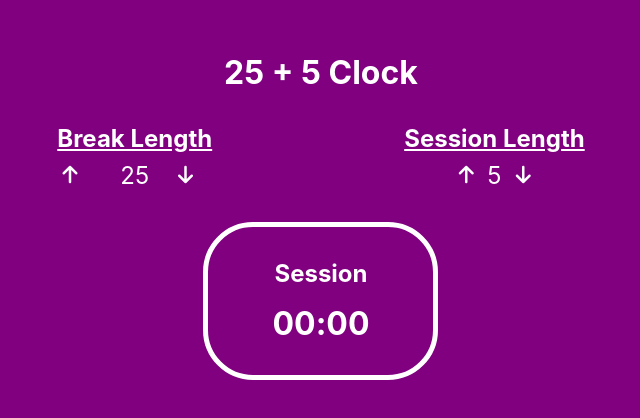
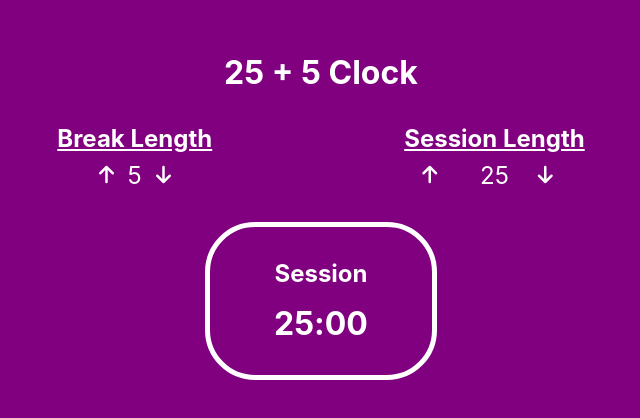
Before and after one commit to KylesTech95/react-timer, a React (Create React App) app: page / in a window 1280 px wide. Shown: the part 184-602 px from the top of the page, without its empty margins (319-959 px from the left). Built offline with nearby package versions, Linux system fonts and the light colour scheme.

Commit message:
updated click handlers

```diff
--- a/src/break.js
+++ b/src/break.js
@@ -4,9 +4,20 @@ export default class Break extends React.Component {
     constructor(props){
         super(props);
         this.state={
-            minutes:this.props.minutes
+            berak_min: this.props.minutes,
+            break_sec:this.props.seconds
         }
     }
+    handleUp = () => {
+        this.setState({
+            berak_min: this.state.berak_min < 60 ? this.state.berak_min + 1 : this.state.berak_min
+        })
+       }
+       handleDown = () => {
+        this.setState({
+            berak_min: this.state.berak_min > 1 ? this.state.berak_min - 1 : this.state.berak_min
+        })
+       }
 
     render(){
         return (
@@ -19,9 +30,9 @@ export default class Break extends React.Component {
             </div>
             {/*Break corols*/}
             <div className="break-controls">
-                <i id="break-up" className="fa-solid fa-arrow-up"></i>{/*up arrow*/}
-                <p>{this.state.minutes}</p>{/*input*/}
-                <i id="break-down" className="fa-solid fa-arrow-down"></i>{/*down arrow*/}
+                <i id="break-up" className="fa-solid fa-arrow-up" onClick={this.handleUp}></i>{/*up arrow*/}
+                <p>{this.state.berak_min}</p>{/*input*/}
+                <i id="break-down" className="fa-solid fa-arrow-down" onClick={this.handleDown}></i>{/*down arrow*/}
             </div>
            </div>
            </>
--- a/src/display.js
+++ b/src/display.js
@@ -8,39 +8,26 @@ export default class Display extends React.Component {
         super(props);
         this.state={
             session_min:25,
-            break_min:5
+            break_min:5,
+            session_sec:'00',
+            break_sec:'00'
         }
-
-    }
-    handleUp = () => {
-        this.setState({
-            sesssion_min: this.state.session_min <60 ? (this.state.session_min + 1) : this.state.session_min,
-            break_min: this.state.break_min <60 ? (this.state.break_min + 1) : this.state.break_min
-        })
-    }
-
-    handleDwn = () => {
-        this.setState({
-            session_min: this.state.session_min > 1 ? (this.state.session_min - 1) : this.state.session_min,
-            break_min: this.state.break_min > 1 ? (this.state.break_min - 1) : this.state.break_min
-
-        })
     }
 
     render(){
         return (
            <>
         <div className="control-container">
-          <Break up={this.handleUp} dwn={this.handleDwn} minutes={this.state.session_min}/>
-          <Session up={this.handleUp} dwn={this.handleDwn}minutes={this.state.break_min}/>
+          <Break minutes={this.state.break_min} seconds={this.state.break_sec}/>
+          <Session minutes={this.state.session_min} seconds={this.state.session_sec}/>
         </div>
            {/*Display container*/}
         <div className="display-container">
             <h2 className="label">Session</h2>
             <div className="time-container">
-                <h1 className="minutes">00</h1>
+                <h1 className="minutes">{this.state.session_min}</h1>
                 <h1 className="colon">:</h1>
-                <h1 className="seconds">00</h1>
+                <h1 className="seconds">{this.state.session_sec}</h1>
             </div>
         </div>
            </>
--- a/src/session.js
+++ b/src/session.js
@@ -5,10 +5,20 @@ export default class Session extends React.Component {
     constructor(props){
         super(props);
         this.state={
-            minutes:this.props.minutes
+            session_min:this.props.minutes,
+            session_sec:this.props.seconds
         }
     }
-
+   handleUp = () => {
+    this.setState({
+        session_min: this.state.session_min < 60 ? this.state.session_min + 1 : this.state.session_min
+    })
+   }
+   handleDown = () => {
+    this.setState({
+        session_min: this.state.session_min > 1 ? this.state.session_min - 1 : this.state.session_min
+    })
+   }
 
     render(){
         return (
@@ -21,9 +31,9 @@ export default class Session extends React.Component {
             </div>
             {/*session corols*/}
             <div className="session-controls">
-                <i id="session-up" className="fa-solid fa-arrow-up" ></i>{/*up arrow*/}
-                <p className={'session-num'}>{this.state.minutes}</p>{/*input*/}
-                <i id="session-down" className="fa-solid fa-arrow-down" ></i>{/*down arrow*/}
+                <i id="session-up" className="fa-solid fa-arrow-up" onClick={this.handleUp}></i>{/*up arrow*/}
+                <p className={'session-num'}>{this.state.session_min}</p>{/*input*/}
+                <i id="session-down" className="fa-solid fa-arrow-down" onClick={this.handleDown}></i>{/*down arrow*/}
             </div>
            </div>
            </>
```
